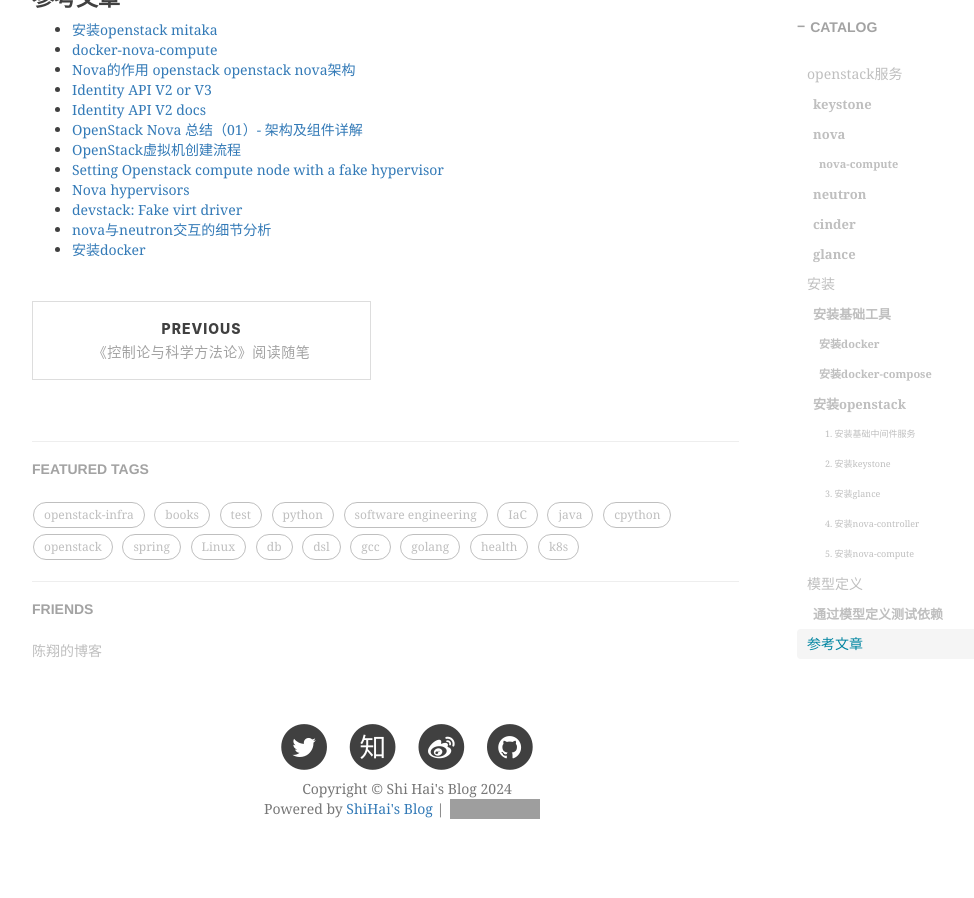
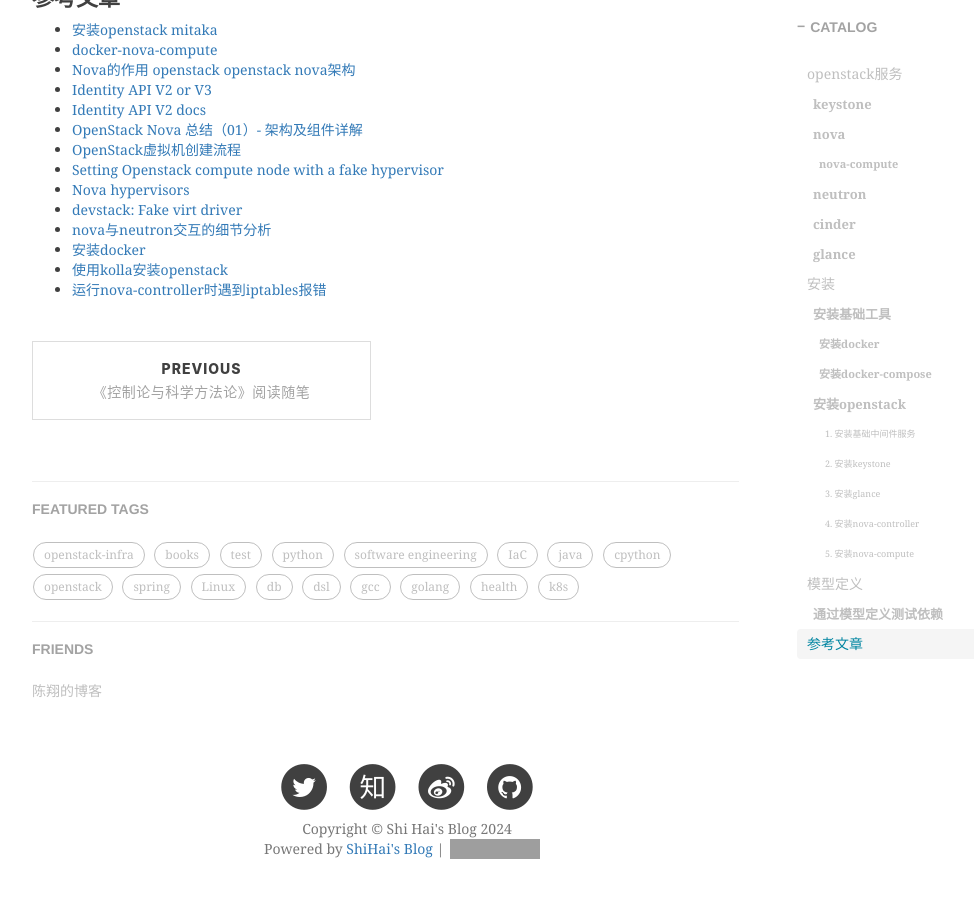
Before and after one commit to shihai1991/shihai1991.github.io, a Jekyll site: the page built from _posts/2024-01-15-在docker上运行nova-compute.md, in a window 1280 px wide and 900 px high, scrolled down 5627 px. Shown: the whole window, without its empty margins (233-1207 px from the left). Built offline with Jekyll 4.4.1, drawn with Linux system fonts in a browser that asks for light colours; nearby versions of some CDN libraries; comment, search, counter and statistics services are not loaded; grey boxes are pictures that could not be loaded.

Commit message:
Update 2024-01-15-在docker上运行nova-compute.md

```diff
--- a/_posts/2024-01-15-在docker上运行nova-compute.md
+++ b/_posts/2024-01-15-在docker上运行nova-compute.md
@@ -193,3 +193,5 @@
 - [devstack: Fake virt driver](https://docs.openstack.org/devstack/latest/guides/nova.html#fake-virt-driver)
 - [nova与neutron交互的细节分析](https://www.jianshu.com/p/fc8ecdf11ec8)
 - [安装docker](https://www.runoob.com/docker/centos-docker-install.html)
+- [使用kolla安装openstack](https://github.com/openstack/kolla)
+- [运行nova-controller时遇到iptables报错](https://stackoverflow.com/questions/21983554/iptables-v1-4-14-cant-initialize-iptables-table-nat-table-does-not-exist-d)
```
